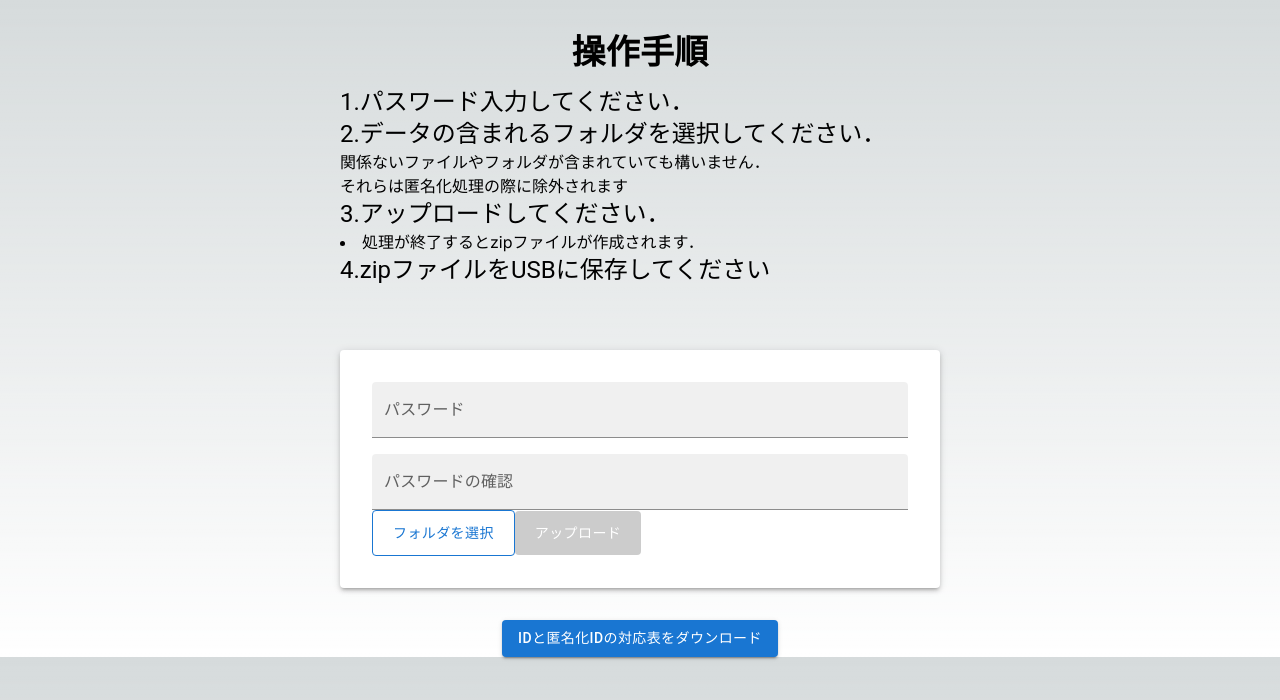
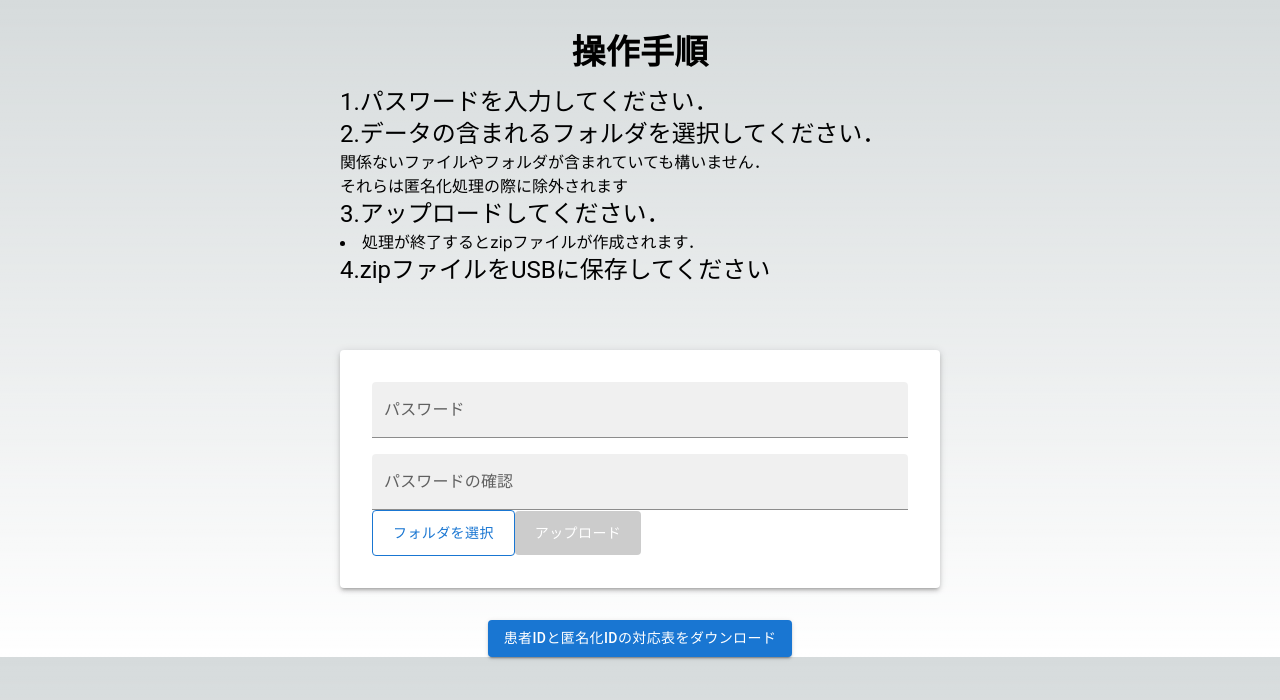
Before and after one commit to dekopon21020014/anonymize-ecg, a Next.js app in the folder front/: page / in a window 1280 px wide. Shown: the top 700 px of the page. Built offline with nearby package versions, Linux system fonts and the light colour scheme.

Commit message:
update: タイポを修正

```diff
--- a/front/src/app/page.tsx
+++ b/front/src/app/page.tsx
@@ -20,7 +20,7 @@ const TopPage = () => {
                 >
                     操作手順
                 </Typography>
-                <Typography variant="h5"> 1.パスワード入力してください．</Typography>
+                <Typography variant="h5"> 1.パスワードを入力してください．</Typography>
                 <Typography variant="h5"> 2.データの含まれるフォルダを選択してください．</Typography>
                 関係ないファイルやフォルダが含まれていても構いません．<br  />それらは匿名化処理の際に除外されます<div className=""></div>
                 <Typography variant="h5"> 3.アップロードしてください．　</Typography>
--- a/front/src/components/ExportCSV.tsx
+++ b/front/src/components/ExportCSV.tsx
@@ -27,7 +27,7 @@ const ExportCSV = () => {
     return (
         <Box sx={{ mt: 4, textAlign: 'center' }}>
             <Button variant="contained" color="primary" onClick={handleExport}>
-                IDと匿名化IDの対応表をダウンロード
+                患者IDと匿名化IDの対応表をダウンロード
             </Button>
         </Box>
     );
```
